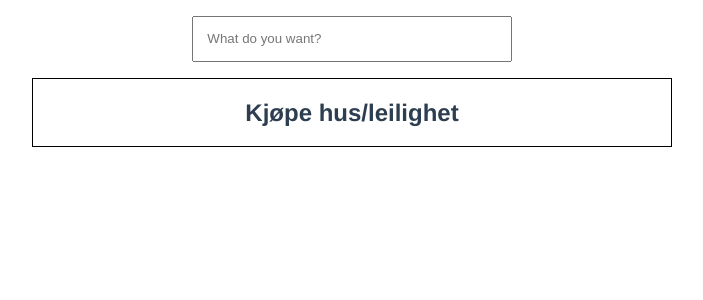
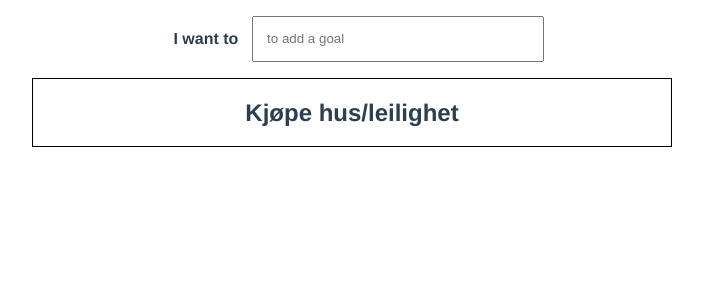
Before and after one commit to tuuturu/goal-disecter, a Vue app: page / in a window 1280 px wide. Shown: the top 300 px of the page, without its empty margins (288-991 px from the left). Built offline with nearby package versions, Linux system fonts and the light colour scheme.

Commit message:
✅ Add help text to goal input

```diff
--- a/src/views/Home.vue
+++ b/src/views/Home.vue
@@ -1,6 +1,9 @@
 <template>
   <div class="Home">
-    <input aria-label="new goal input" placeholder="What do you want?" />
+    <div class="input-container">
+      <span>I want to</span>
+      <input aria-label="new goal input" placeholder="to add a goal" />
+    </div>
 
     <GoalList :goals="goals" />
   </div>
@@ -33,8 +36,23 @@ export default {
   align-items: center;
 }
 
+.input-container {
+  width: 30%;
+
+  display: flex;
+  align-items: center;
+
+  span {
+    width: 124px;
+
+    font-weight: bold;
+  }
+}
+
 input {
-  width: 25%;
+  display: inline;
+
+  width: 100%;
   padding: 1em;
 }
 
```
